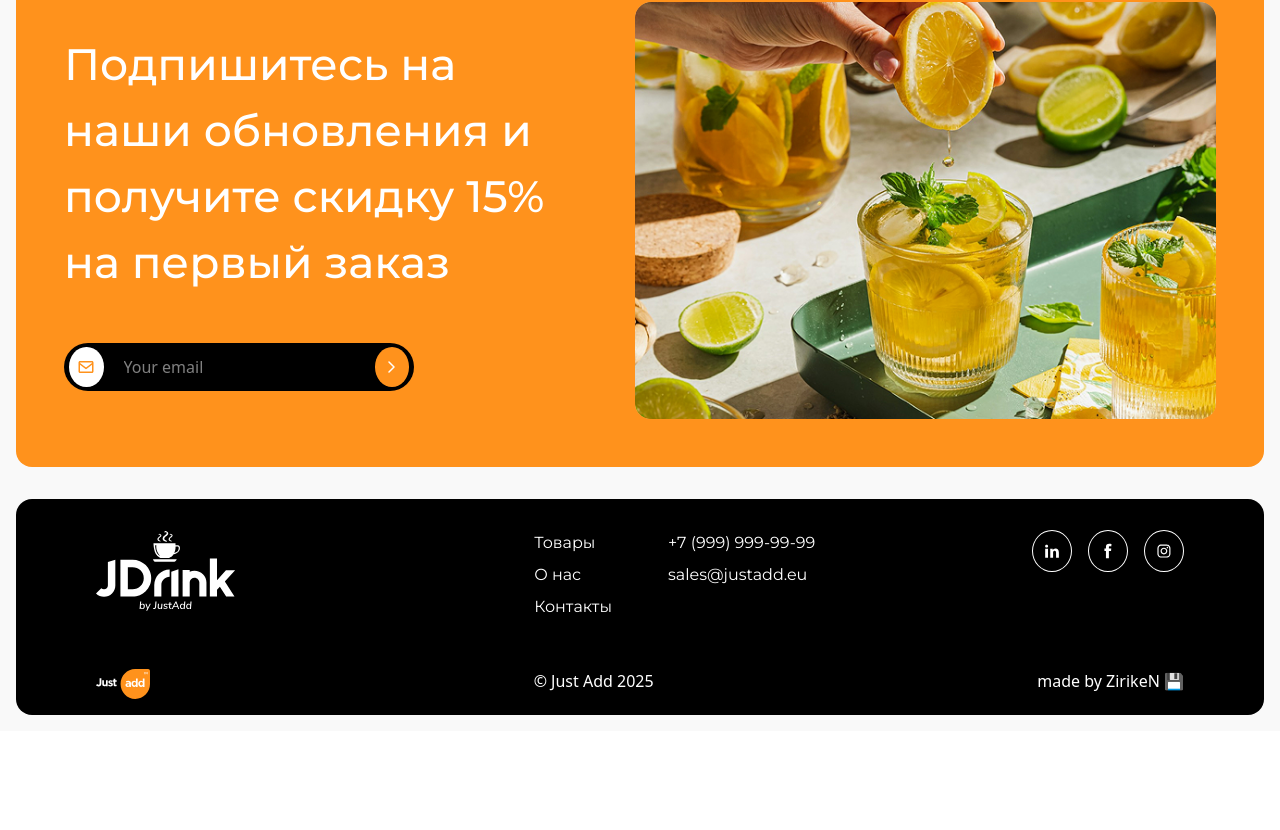
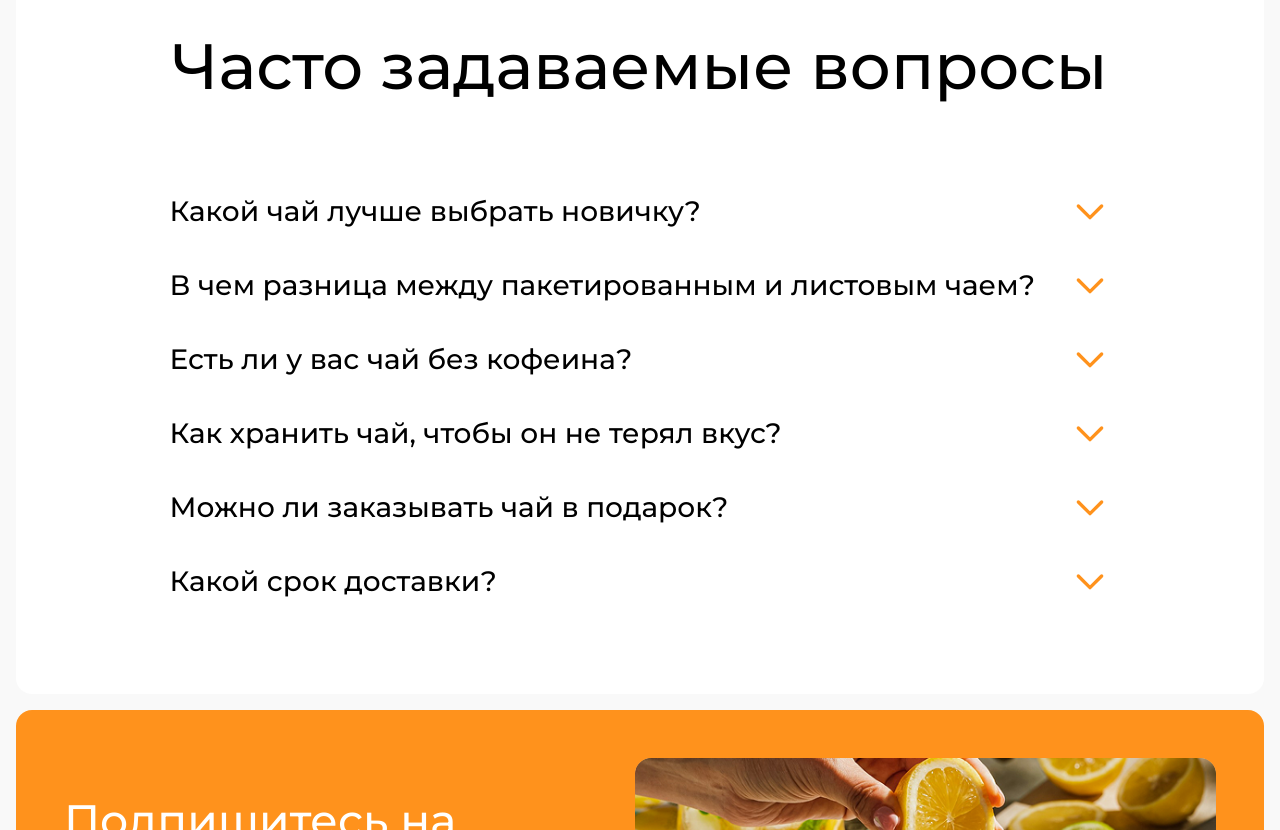
Before and after one commit to ZirikeN/Just-Add, a Vue app: page / in a window 1280 px wide. Shown: the part 5430-6260 px from the top of the page. Before the commit the page ends 6161 px from the top, so only its background shows below. Built offline with nearby package versions, Linux system fonts and the light colour scheme.

Commit message:
Create FAQ section (without adaptivity)

```diff
--- a/src/App.vue
+++ b/src/App.vue
@@ -10,7 +10,8 @@
             <div class="m-4 rounded-[16px]">
                 <img class="w-full h-full rounded-[16px]" src="@/assets/img/enticement-img.jpg" alt="Enticement">
             </div>
-            <Reviews></Reviews>
+            <Testimonials></Testimonials>
+            <FAQ></FAQ>
             <Contact></Contact>
         </main>
         <Footer></Footer>
@@ -24,7 +25,8 @@ import Details from './components/Details.vue'
 import Goods from './components/Goods.vue'
 import Advantages from './components/Advantages.vue'
 import AboutUs from './components/AboutUs.vue'
-import Reviews from './components/Testimonials.vue'
+import Testimonials from './components/Testimonials.vue'
+import FAQ from './components/FAQ.vue'
 import Contact from './components/Contact.vue'
 import Footer from './components/Footer.vue'
 </script>
--- a/src/components/Contact.vue
+++ b/src/components/Contact.vue
@@ -1,6 +1,6 @@
 <template>
     <div
-        class="bg-[#FF921C] m-4 rounded-[16px] flex justify-between items-center gap-[48px] p-[48px]"
+        class="bg-[#FF921C] mt-4 mr-4 ml-4 rounded-[16px] flex justify-between items-center gap-[48px] p-[48px]"
     >
         <div class="flex flex-col w-[49%]">
             <h3 class="text-[44px] mont-medium text-white mb-[48px]">
--- /dev/null
+++ b/src/components/FAQ.vue
@@ -0,0 +1,162 @@
+<template>
+    <div class="m-4 rounded-[16px] bg-white pb-[64px]">
+        <h2 class="pt-[64px] pb-[48px] text-center mont-medium text-[64px]">Часто задаваемые вопросы</h2>
+        <div class="p-4 flex justify-center ">
+            <div class="w-[80%] flex flex-col gap-2">
+                <div
+                    v-for="(item, index) in accordionItems"
+                    :key="item.id"
+                    class="overflow-hidden transition-all duration-300"
+                >
+                    <!-- Заголовок -->
+                    <button
+                        @click="toggleAccordion(index)"
+                        class="w-full px-4 py-3 text-left flex items-center justify-between transition-colors duration-200 focus:outline-none"
+                    >
+                        <span class="mont-medium text-[28px] color-[#FF921C]">{{ item.title }}</span>
+                        <svg
+                            class="w-10 h-10 text-gray-500 transform transition-transform duration-300"
+                            :class="{ 'rotate-180': item.isOpen }"
+                            fill="none"
+                            viewBox="0 0 24 24"
+                            stroke="#FF921C"
+                        >
+                            <path
+                                stroke-linecap="round"
+                                stroke-linejoin="round"
+                                stroke-width="2"
+                                d="M19 9l-7 7-7-7"
+                            />
+                        </svg>
+                    </button>
+
+                    <!-- Контент -->
+                    <div
+                        class="transition-all duration-300 overflow-hidden"
+                        :style="item.isOpen ? `max-height: ${item.contentHeight}px` : 'max-height: 0px'"
+                        ref="contentElements"
+                    >
+                        <div class="p-4 mont-regular text-[18px]">
+                            <slot v-if="item.slotName" :name="item.slotName"></slot>
+                            <template v-else>{{ item.content }}</template>
+                        </div>
+                    </div>
+                </div>
+            </div>
+        </div>
+    </div>
+</template>
+
+<script setup>
+import { ref, onMounted, watch } from 'vue'
+
+const props = defineProps({
+    items: {
+        type: Array,
+        default: () => [
+            {
+                id: 1,
+                title: 'Какой чай лучше выбрать новичку?',
+                content: 'Если вы только начинаете знакомство с чаем, рекомендуем начать с мягких и универсальных сортов: белый чай, зеленый чай (например, «Жасминовый») или легкие улуны («Те Гуань Инь»). Они обладают приятным вкусом без излишней терпкости. Также можно попробовать фруктовые или травяные смеси — они доступны и разнообразны.',
+                isOpen: false,
+            },
+            {
+                id: 2,
+                title: 'В чем разница между пакетированным и листовым чаем?',
+                content: 'Листовой чай сохраняет больше полезных веществ, эфирных масел и даёт насыщенный вкус. Пакетированный чай удобен, но часто содержит мелкую фракцию листа (пыль), что ухудшает качество напитка. Мы советуем выбирать листовой чай для полноценного чаепития.',
+                isOpen: false,
+            },
+            {
+                id: 3,
+                title: 'Есть ли у вас чай без кофеина?',
+                content: 'Да! В нашем ассортименте есть травяные и фруктовые чаи (например, ройбуш, каркаде, мята, иван-чай), которые не содержат кофеина. Также можно выбрать декофеинизированные версии черного или зеленого чая.',
+                isOpen: false,
+            },
+            {
+                id: 4,
+                title: 'Как хранить чай, чтобы он не терял вкус?',
+                content: 'Главные враги чая — свет, воздух, влага и посторонние запахи. Храните его в герметичной непрозрачной банке или фольгированном пакете в сухом прохладном месте (не в холодильнике!). Срок хранения зависит от сорта: зеленый и белый чай — до 1 года, улуны и пуэры — могут храниться годами.',
+                isOpen: false,
+            },
+            {
+                id: 5,
+                title: 'Можно ли заказывать чай в подарок?',
+                content: 'Конечно! У нас есть подарочные наборы с разными сортами чая, красивые жестяные банки и сертификаты. Вы можете оставить пожелание в комментарии к заказу, и мы красиво упакуем ваш подарок.',
+                isOpen: false,
+            },
+            {
+                id: 6,
+                title: 'Какой срок доставки?',
+                content: '*Доставка по России занимает 2–7 дней в зависимости от региона. В Москве и СПб возможен самовывоз или экспресс-доставка в день заказа. Точные сроки и стоимость рассчитываются при оформлении.*',
+                isOpen: false,
+            },
+        ],
+    },
+    multiple: {
+        type: Boolean,
+        default: false,
+    },
+})
+
+const accordionItems = ref(
+    props.items.map((item) => ({
+        ...item,
+        contentHeight: 0,
+    }))
+)
+
+const contentElements = ref([])
+
+const toggleAccordion = (index) => {
+    if (!props.multiple) {
+        // Закрываем все элементы, если не разрешено множественное открытие
+        accordionItems.value.forEach((item, i) => {
+            if (i !== index) item.isOpen = false
+        })
+    }
+
+    accordionItems.value[index].isOpen = !accordionItems.value[index].isOpen
+
+    // Обновляем высоту контента
+    if (accordionItems.value[index].isOpen && contentElements.value[index]) {
+        accordionItems.value[index].contentHeight = contentElements.value[index].scrollHeight
+    }
+}
+
+const updateContentHeights = () => {
+    accordionItems.value.forEach((item, index) => {
+        if (contentElements.value[index]) {
+            item.contentHeight = contentElements.value[index].scrollHeight
+        }
+    })
+}
+
+// Инициализация высоты контента
+onMounted(() => {
+    setTimeout(updateContentHeights, 100)
+
+    // Обновляем высоту при изменении содержимого
+    const observer = new MutationObserver(updateContentHeights)
+    contentElements.value.forEach((el) => {
+        if (el) {
+            observer.observe(el, { childList: true, subtree: true })
+        }
+    })
+})
+
+// Обновляем высоту при изменении данных
+watch(
+    accordionItems,
+    () => {
+        setTimeout(updateContentHeights, 100)
+    },
+    { deep: true }
+)
+</script>
+
+<style scoped>
+.transition-all {
+    transition-property: all;
+    transition-timing-function: cubic-bezier(0.4, 0, 0.2, 1);
+}
+</style>
```
